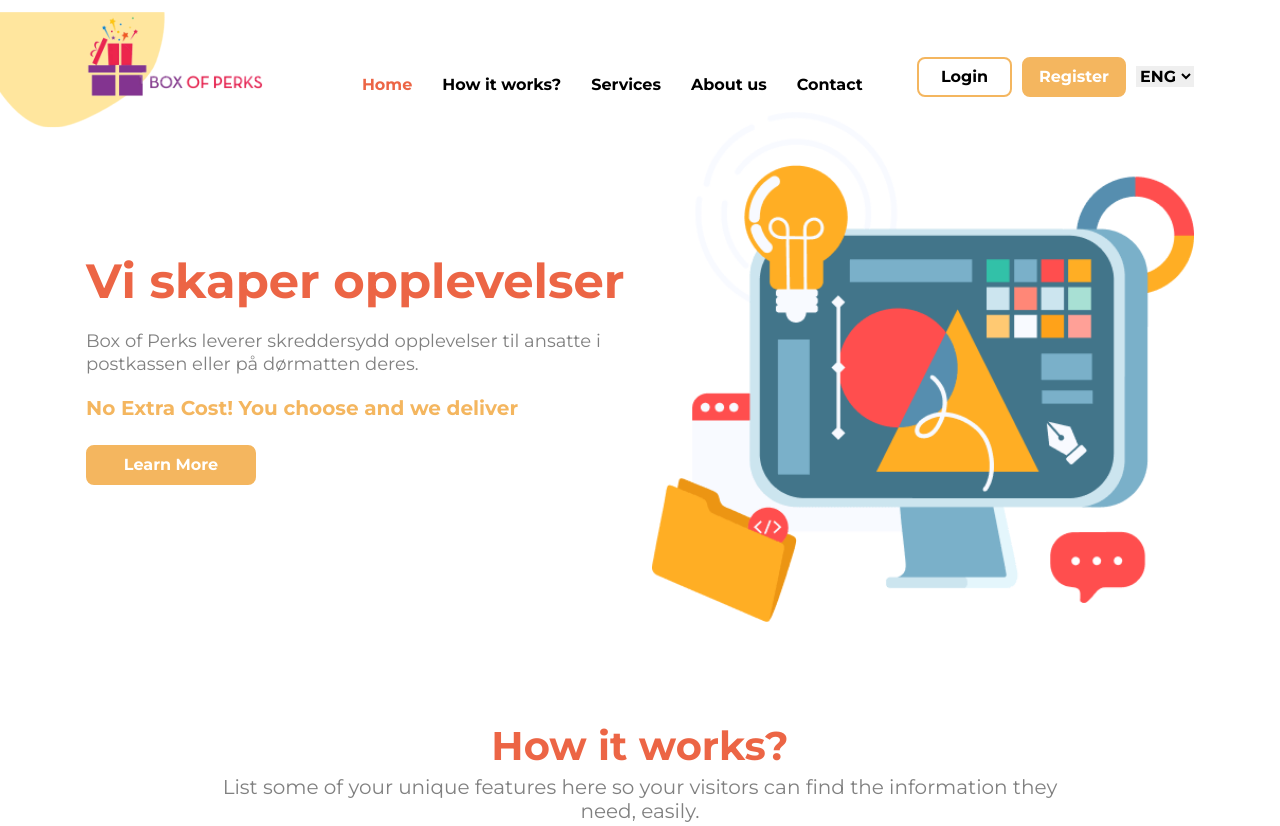
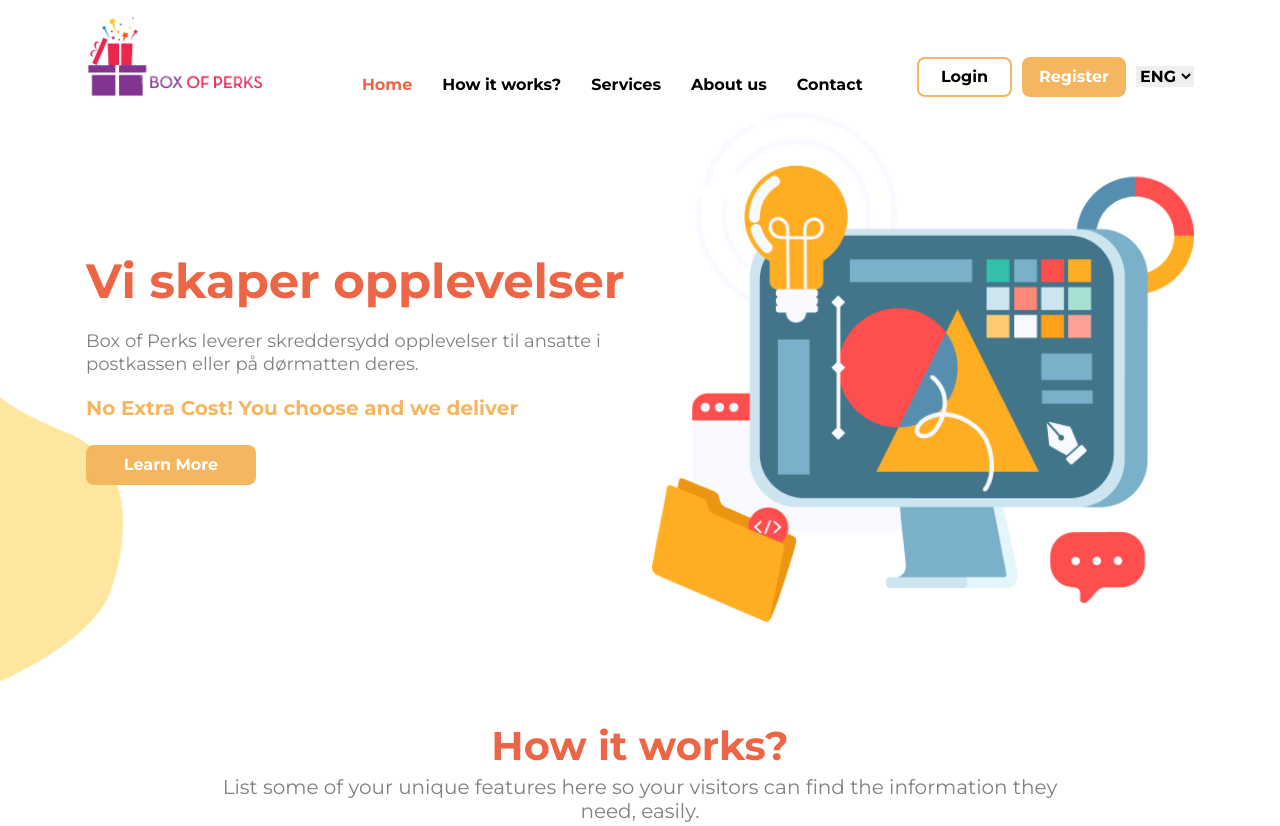
Before and after one commit to Rajaziafat/Boxofperk, a plain HTML site: page index.html in a window 1280 px wide. Shown: the top 826 px of the page. Drawn offline with Linux system fonts and the light colour scheme.

Commit message:
first commit

```diff
--- a/assets/css/style.css
+++ b/assets/css/style.css
@@ -101,40 +101,7 @@ img{
 	padding: 15px 0;
 	z-index: 299;
 }
-.header_area::before {
-	position: absolute;
-	content: "";
-	top: 0;
-	left: 0;
-	max-width: 165px;
-	height: 115px;
-	background: url('../images/header-top-shap.png')no-repeat scroll 0 0 / cover;
-	width: 100%;
-	animation: scrolldown 1.2s ease-in-out infinite 0.15s;
-}
 
-
-
-/*---------- animation ----------*/
-.header_area::before{
-  transform: translateY(0%);
-
-                opacity: 0.8;
-}
-@keyframes scrolldown {
-            0%{
-                transform: translateY(20%) ;
-                opacity: 1;
-            }
-            50%{
-                transform: translateY(0%) ;
-                opacity: 1;
-            }
-            100%{
-                transform: translateY(20%);
-                opacity: 1;
-            }
-        }
 
 .header_content{
 	display: -webkit-box;
@@ -315,6 +282,20 @@ img{
 ==============================================*/
 .banner_area{
 	padding: 0 0 60px;
+	position: relative;
+}
+.common_bn_after{
+	position: relative;
+}
+.common_bn_after::after {
+    position: absolute;
+    content: "";
+    width: 123px;
+    height: 285px;
+    left: 0;
+    background: url(../images/about-shap.png)no-repeat scroll 0 0 / cover;
+    bottom: 0;
+    z-index: -1;
 }
 
 .banner_text h1{
--- a/index.html
+++ b/index.html
@@ -78,7 +78,7 @@
         <!-- ============End Header Area=============== -->
 
         <!-- ================Start Banner Area================== -->
-        <section class="banner_area">
+        <section class="banner_area common_bn_after">
             <div class="container">
                 <div class="row align-items-center banner_row">
                     <div class="col-md-12 col-lg-6">
```
Also changed, not shown: product.html (+1 -1 lines), work.html (+1 -1 lines).
